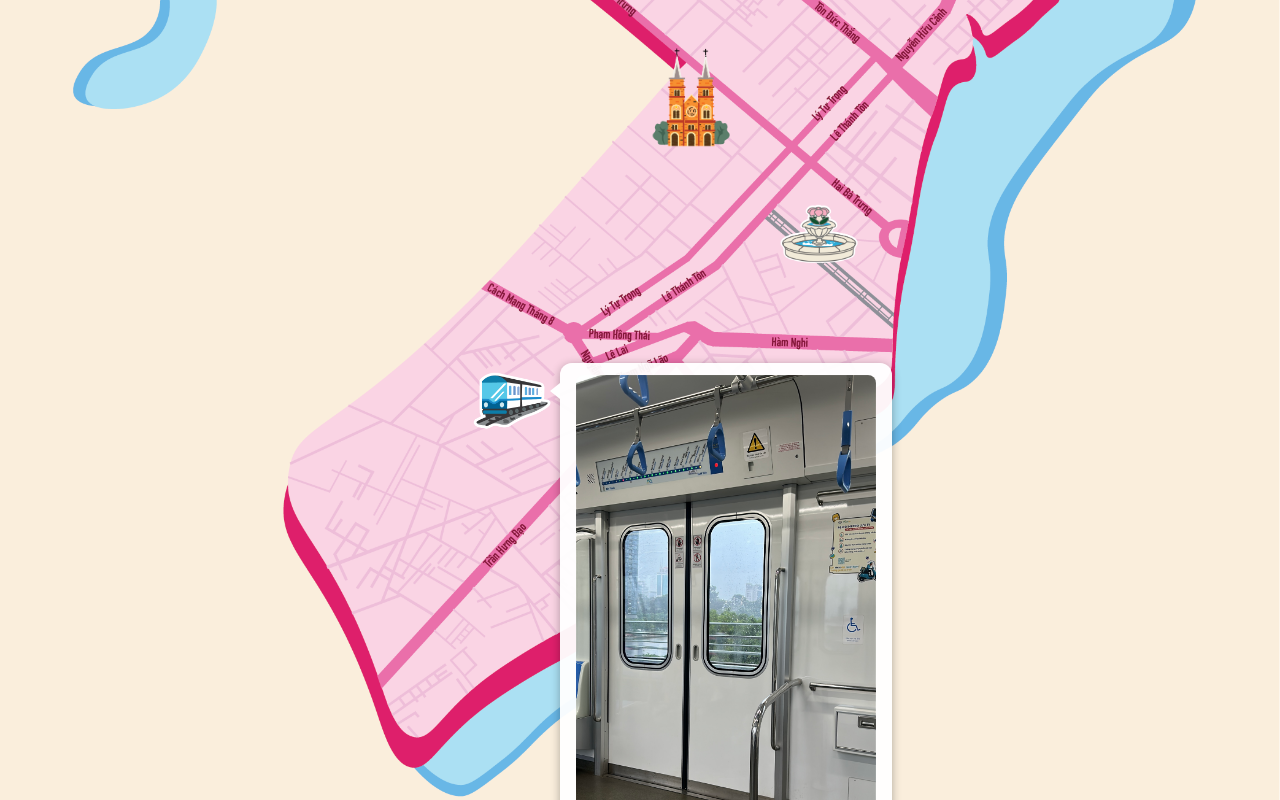
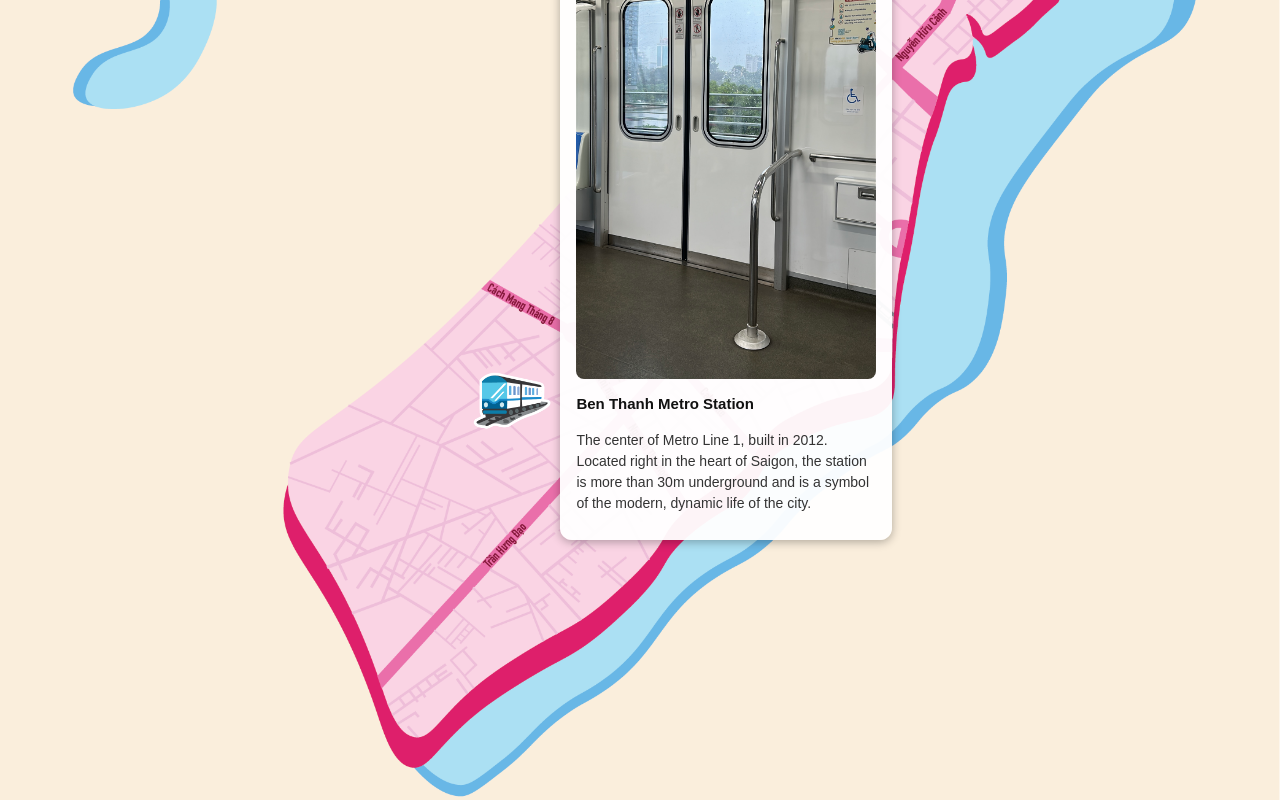
Before and after one commit to ngynn07-del/soundmaphcm, a plain HTML site: page index.html in a window 1280 px wide. Both pictures are taken after a click on the picture 512 px from the left and 1061 px from the top of the page. Shown: the part 661-1461 px from the top of the page. Drawn offline with Linux system fonts and the light colour scheme.

Commit message:
Add files via upload

```diff
--- a/index.html
+++ b/index.html
@@ -25,14 +25,14 @@
 
     .icon {
       position: absolute;
-  width: 6%;        /* icon co theo bản đồ */
+      width: 6%;
       height: auto;
       transform: translate(-50%, -50%);
       cursor: pointer;
       transition: transform 0.25s ease;
     }
 
-/* Nếu màn hình rất nhỏ (<480px), icon nhỏ thêm để đẹp hơn */
+    /* Nếu màn hình rất nhỏ (<480px), icon nhỏ thêm */
     @media (max-width: 480px) {
       .icon {
         width: 5%;
@@ -114,6 +114,11 @@
       animation: spark 0.6s ease-out forwards;
     }
 
+    @keyframes spark {
+      0% { transform: scale(1); opacity: 1; }
+      100% { transform: scale(2.5) translateY(-20px); opacity: 0; }
+    }
+
     /* Popup nhỏ hơn trên điện thoại */
     @media (max-width: 480px) {
       .info-box {
@@ -172,6 +177,8 @@
 
     icons.forEach(icon => {
       icon.addEventListener('click', (e) => {
+        e.stopPropagation(); // tránh bấm ngoài đóng ngay
+
         // Hiệu ứng icon phồng
         icon.classList.add('clicked');
         setTimeout(() => icon.classList.remove('clicked'), 300);
@@ -211,9 +218,14 @@
         infoBox.style.display = 'block';
 
         // Tính vị trí popup
-        const boxWidth = 300;
+        const boxWidth = window.innerWidth <= 480 ? 200 : 300; // box nhỏ trên mobile
         const leftSpace = rect.left - mapRect.left;
         const rightSpace = mapRect.right - rect.right;
+        let top = rect.top - mapRect.top - 10;
+
+        // Giữ popup trong màn hình theo chiều dọc
+        if (top < 5) top = 5;
+        if (top + boxWidth > window.innerHeight) top = window.innerHeight - boxWidth - 5;
 
         if (rightSpace > boxWidth) {
           infoBox.className = 'info-box right';
@@ -223,7 +235,7 @@
           infoBox.style.left = (rect.left - mapRect.left - boxWidth - 10) + 'px';
         }
 
-        infoBox.style.top = (rect.top - mapRect.top - 10) + 'px';
+        infoBox.style.top = top + 'px';
       });
     });
 
```
Lines whose indentation alone changed are shown as unchanged.
